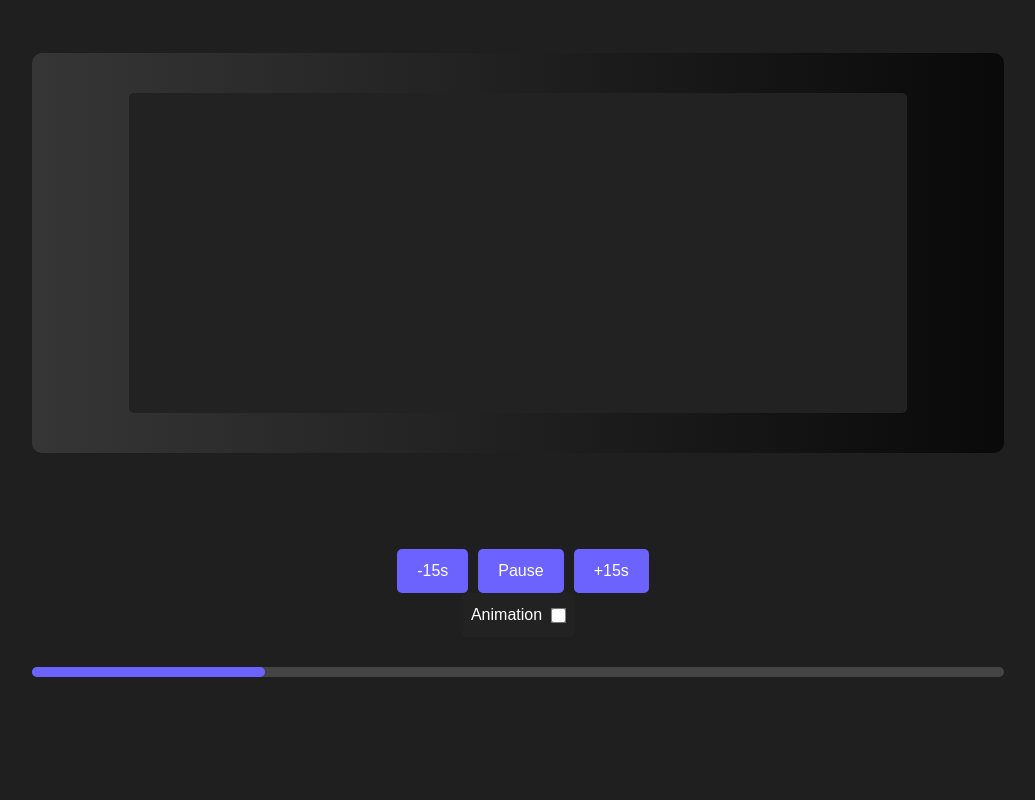
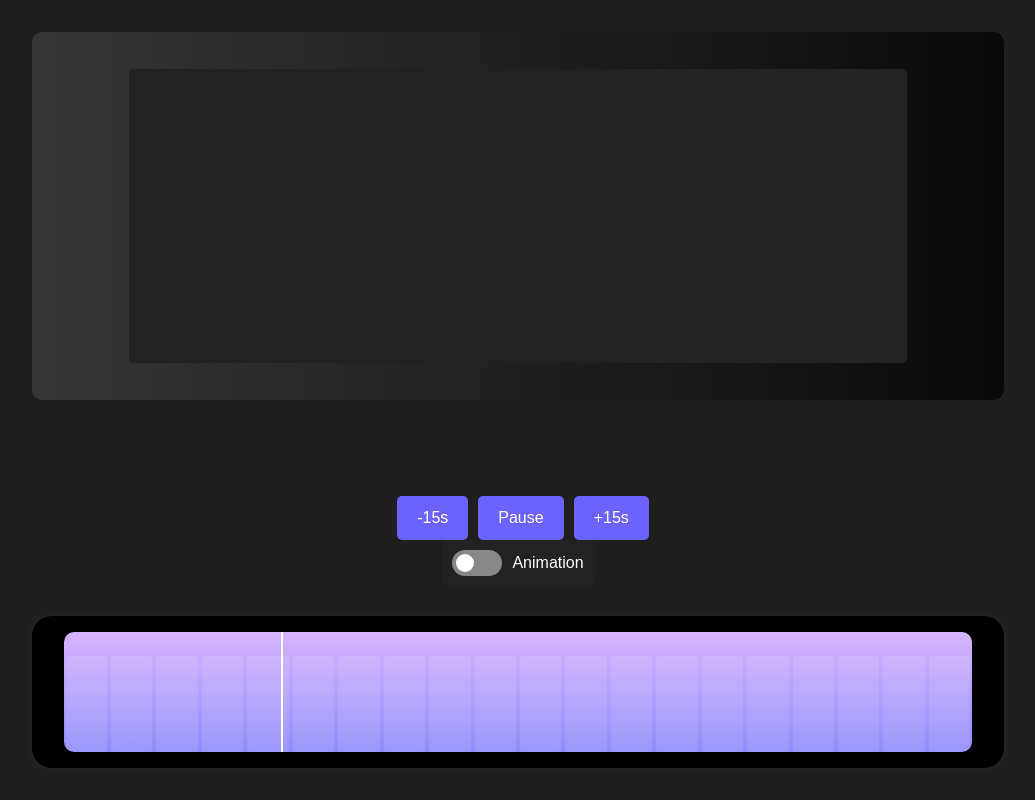
Before and after one commit to neginpashmakian/PHONT, a Next.js app in the folder subtitle-timeline/: page / in a window 1280 px wide. Shown: the whole page, without its empty margins (122-1157 px from the left). Built offline with nearby package versions, Linux system fonts and the light colour scheme.

Commit message:
add more design

```diff
--- a/subtitle-timeline/src/app/components/SubtitleTimeline.js
+++ b/subtitle-timeline/src/app/components/SubtitleTimeline.js
@@ -21,6 +21,11 @@ const SubtitleTimeline = () => {
 
     fetchSubtitles();
   }, []);
+  const formatTime = (seconds) => {
+    const mins = Math.floor(seconds / 60);
+    const secs = Math.floor(seconds % 60);
+    return `${mins}:${secs.toString().padStart(2, "0")}`;
+  };
 
   // Simulate the video time progress
   useEffect(() => {
@@ -140,7 +145,7 @@ const SubtitleTimeline = () => {
         </button>
       </div>
 
-      <div className={styles.animationControlBox}>
+      {/* <div className={styles.animationControlBox}>
         <label htmlFor="animationToggle">Animation</label>
         <input
           type="checkbox"
@@ -148,19 +153,34 @@ const SubtitleTimeline = () => {
           checked={isAnimationOn}
           onChange={toggleAnimation}
         />
+      </div> */}
+      <div className={styles.animationControlBox}>
+        <label className={styles.toggleSwitch}>
+          <input
+            type="checkbox"
+            checked={isAnimationOn}
+            onChange={toggleAnimation}
+          />
+          <span className={styles.slider}></span>
+        </label>
+        <span className={styles.toggleText}>Animation</span>
       </div>
 
       {/* Timeline Section */}
       <div className={styles.timelineContainer}>
         <div className={styles.timeline} onClick={handleProgressChange}>
+          {Array.from({ length: 20 }).map((_, index) => (
+            <div key={index} className={styles.timelineSegment}></div>
+          ))}
           <div
-            className={styles.timelineProgress}
+            className={styles.timelineIndicator}
             style={{
-              width: `${
+              left: `${
                 (currentTime /
                   (subtitles[subtitles.length - 1]?.end_time || 1)) *
                 100
               }%`,
+              transform: "translateX(-1px)",
             }}
           ></div>
         </div>
--- a/subtitle-timeline/src/app/components/SubtitleTimeline.module.css
+++ b/subtitle-timeline/src/app/components/SubtitleTimeline.module.css
@@ -87,15 +87,40 @@
 .timelineContainer {
   margin-top: 30px;
   width: 80%;
-  height: 5rem;
+  background-color: #000;
+  border-radius: 20px;
+  padding: 1rem 2rem;
+  box-shadow: 0 0 10px rgba(255, 255, 255, 0.05);
+  display: flex;
+  justify-content: center;
+  align-items: center;
+  position: relative;
 }
 
 .timeline {
   width: 100%;
-  height: 10px;
-  background-color: #444;
-  border-radius: 5px;
+  height: 120px;
+  background: linear-gradient(to top, #8f8cfb, #d8b4fe);
+  display: flex;
+  align-items: end;
+  justify-content: space-between;
+  border-radius: 10px;
   position: relative;
+  overflow: hidden;
+}
+.timelineSegment {
+  flex: 1;
+  margin: 0 2px;
+  height: 80%;
+  background: rgba(255, 255, 255, 0.1);
+  border-radius: 2px;
+}
+.timelineIndicator {
+  position: absolute;
+  top: 0;
+  bottom: 0;
+  width: 2px;
+  background-color: white;
 }
 
 .timelineProgress {
@@ -172,3 +197,55 @@
 .animationControlBox input {
   transform: scale(1.2); /* Slightly larger checkbox */
 }
+/* Toggle Switch Container */
+.toggleSwitch {
+  position: relative;
+  display: inline-block;
+  width: 50px;
+  height: 26px;
+  margin-right: 12px;
+}
+
+.toggleSwitch input {
+  opacity: 0;
+  width: 0;
+  height: 0;
+}
+
+.slider {
+  position: absolute;
+  cursor: pointer;
+  top: 0;
+  left: 0;
+  right: 0;
+  bottom: 0;
+  background-color: #888;
+  transition: 0.4s;
+  border-radius: 34px;
+}
+
+.slider::before {
+  position: absolute;
+  content: "";
+  height: 18px;
+  width: 18px;
+  left: 4px;
+  bottom: 4px;
+  background-color: white;
+  transition: 0.4s;
+  border-radius: 50%;
+}
+
+.toggleSwitch input:checked + .slider {
+  background-color: #6c63ff;
+}
+
+.toggleSwitch input:checked + .slider::before {
+  transform: translateX(24px);
+}
+
+/* Label Text */
+.toggleText {
+  color: white;
+  font-size: 16px;
+}
```
